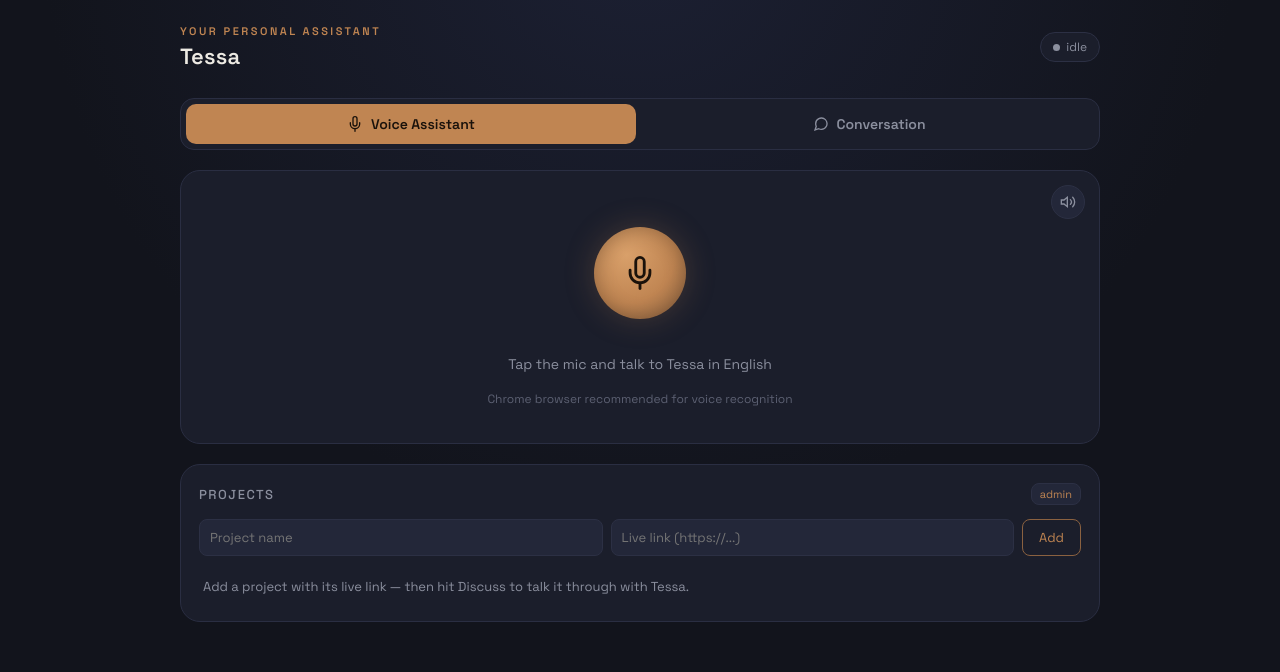
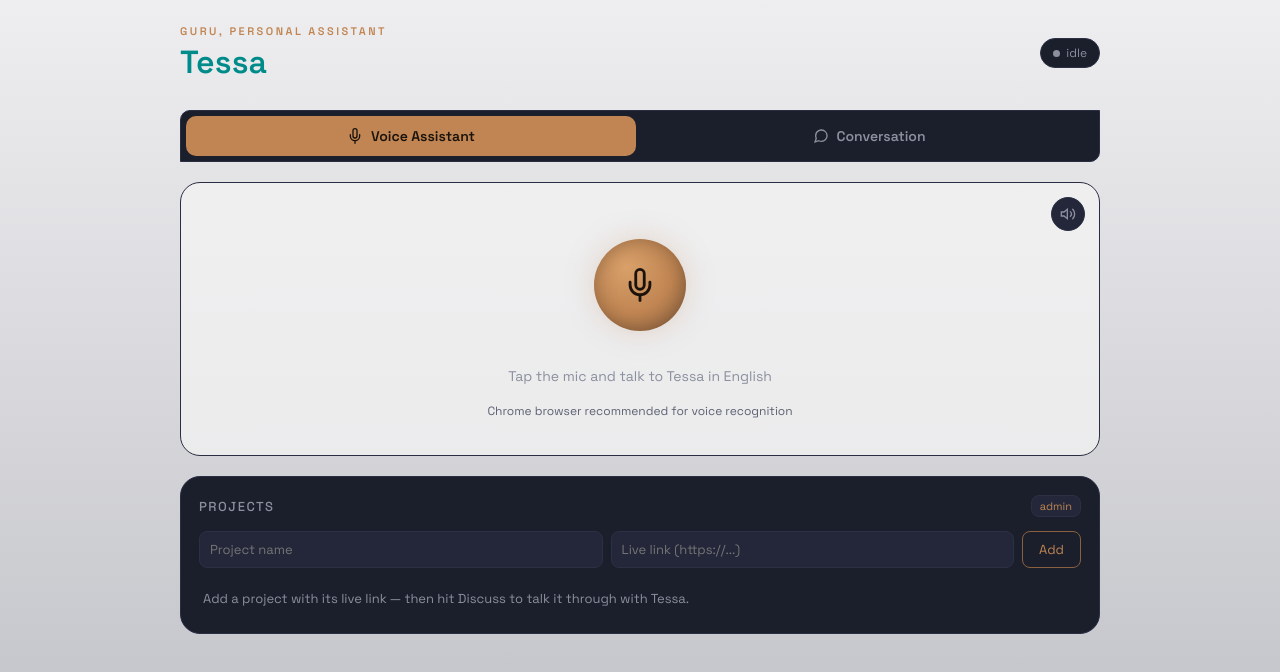
Before and after one commit to Gurusaran-B123/Ai-PA, a website: page index.html in a window 1280 px wide. Drawn offline with Linux system fonts and the light colour scheme.

Commit message:
Update index.html

```diff
--- a/index.html
+++ b/index.html
@@ -8,7 +8,7 @@
 <link href="https://fonts.googleapis.com/css2?family=Space+Grotesk:wght@400;500;600;700&family=Noto+Sans+Tamil:wght@400;500;600;700&family=JetBrains+Mono:wght@400;500&display=swap" rel="stylesheet">
 <style>
   :root{
-    --bg:#12141c;
+    --bg:#eff0f1;
     --panel:#1b1e2b;
     --panel-hi:#232739;
     --bronze:#c08552;
@@ -21,7 +21,7 @@
   *{box-sizing:border-box;}
   body{
     margin:0;
-    background:radial-gradient(circle at 50% -10%, #1c2033 0%, #12141c 55%);
+    background:linear-gradient(360deg, #1c203348, #eeeef0 );
     color:var(--text);
     font-family:'Space Grotesk', sans-serif;
     min-height:100vh;
@@ -40,10 +40,11 @@
     flex-wrap:wrap;
   }
   header h1{
-    font-size:22px;
+    font: size 1.5rem;
     margin:0;
     font-weight:600;
     letter-spacing:0.2px;
+    color: darkcyan;
   }
   header h1 .eyebrow{
     display:block;
@@ -75,7 +76,7 @@
 
   /* Voice orb section */
   .orb-section{
-    background:var(--panel);
+    background:rgba(245, 245, 245, 0.733);
     border:1px solid #2a2e42;
     border-radius:20px;
     padding:36px 24px;
@@ -129,7 +130,7 @@
 
   /* Chat log */
   .chat-panel{
-    background:var(--panel);
+    background:rgba(245, 245, 245, 0.726);
     border:1px solid #2a2e42;
     border-radius:20px;
     padding:18px;
@@ -315,7 +316,7 @@
     gap:8px;
     background:var(--panel);
     border:1px solid #2a2e42;
-    border-radius:14px;
+    border-radius:10px 0px 10px 0px ;
     padding:5px;
   }
   .mode-tab{
@@ -371,7 +372,7 @@
 <body>
 
 <header>
-  <h1><span class="eyebrow">Your Personal Assistant</span>Tessa</h1>
+  <h1><span class="eyebrow">Guru, Personal Assistant</span>Tessa</h1>
   <div class="status-pill" id="statusPill"><span class="status-dot"></span><span id="statusText">idle</span></div>
 </header>
 
```
